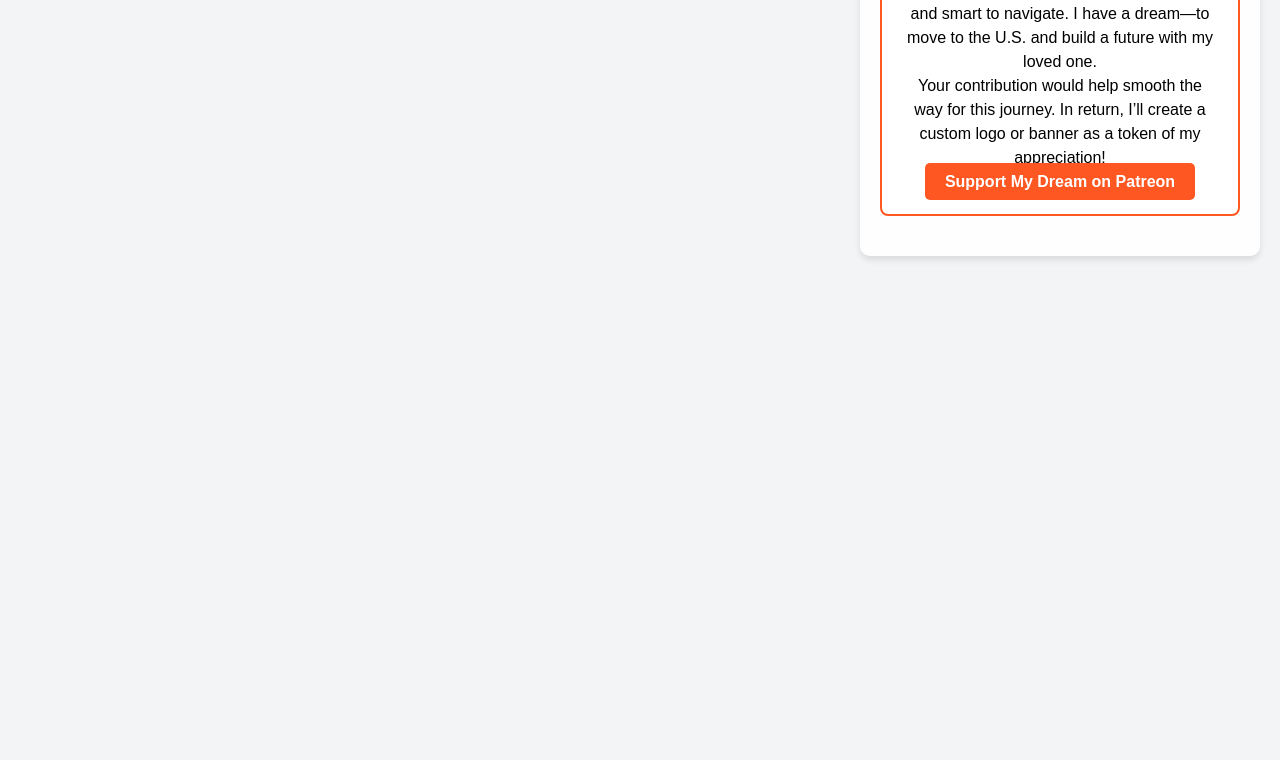
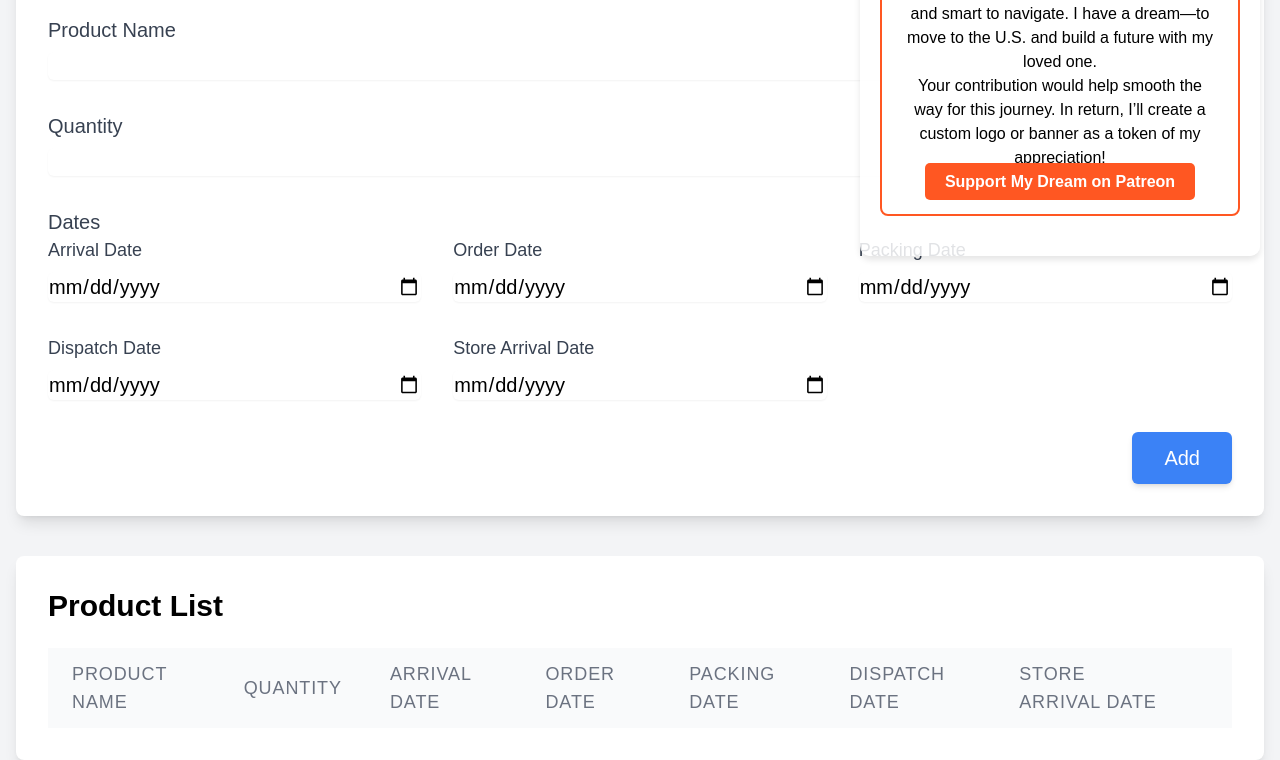
Before and after one commit to violentidk/Muey, a plain HTML site: page ladudemo.html in a window 1280 px wide. Shown: the part 216-976 px from the top of the page. Before the commit the page ends 800 px from the top, so only its background shows below. Drawn offline with nearby package versions, Linux system fonts and the light colour scheme; a web font is replaced by a local one.

Commit message:
Update ladudemo.html

```diff
--- a/ladudemo.html
+++ b/ladudemo.html
@@ -76,11 +76,63 @@
     <div id="app" class="container mx-auto mt-10 px-4">
         <h1 class="text-6xl font-bold text-center mb-8">Warehouse Management System</h1>
 
+        <div class="bg-white p-8 rounded-lg shadow-lg">
+            <form @submit.prevent="addProduct" class="space-y-8">
+                <h2 class="text-3xl font-semibold mb-6">Add New Product</h2>
+                <div class="grid gap-8">
+                    <div>
+                        <label for="productName" class="block text-xl font-medium text-gray-700">Product Name</label>
+                        <input type="text" v-model="newProduct.name" id="productName" class="mt-2 w-full border-gray-300 rounded-md shadow-sm text-xl" required>
+                    </div>
+                    <div>
+                        <label for="quantity" class="block text-xl font-medium text-gray-700">Quantity</label>
+                        <input type="number" v-model="newProduct.quantity" id="quantity" class="mt-2 w-full border-gray-300 rounded-md shadow-sm text-xl" required>
+                    </div>
+                    <div>
+                        <label class="block text-xl font-medium text-gray-700">Dates</label>
+                        <div class="grid gap-8 md:grid-cols-3">
+                            <div v-for="dateField in dateFields" :key="dateField.id">
+                                <label :for="dateField.id" class="block text-lg font-medium text-gray-700">{{ dateField.label }}</label>
+                                <input type="date" v-model="newProduct[dateField.key]" :id="dateField.id" class="mt-2 w-full border-gray-300 rounded-md shadow-sm text-xl">
+                            </div>
+                        </div>
+                    </div>
+                </div>
+                <div class="flex justify-end">
+                    <button type="submit" class="bg-blue-500 text-white px-8 py-3 rounded-md shadow-md hover:bg-blue-600 transition duration-200 text-xl" :disabled="products.length >= 10">Add</button>
+                </div>
+            </form>
+        </div>
+
+        <div class="mt-10 bg-white p-8 rounded-lg shadow-lg overflow-x-auto">
+            <h2 class="text-3xl font-semibold mb-6">Product List</h2>
+            <table class="min-w-full divide-y divide-gray-200">
+                <thead class="bg-gray-50">
+                    <tr>
+                        <th v-for="header in headers" :key="header" class="px-6 py-3 text-left text-lg font-medium text-gray-500 uppercase tracking-wider">{{ header }}</th>
+                        <th class="px-6 py-3"></th>
+                    </tr>
+                </thead>
+                <tbody class="bg-white divide-y divide-gray-200">
+                    <tr v-for="product in products" :key="product.id">
+                        <td class="px-6 py-4 text-lg text-gray-900" v-for="key in keys" :key="key">{{ product[key] }}</td>
+                        <td class="px-6 py-4 text-lg text-gray-900">
+                            <button @click="editProduct(product)" class="text-blue-600 hover:text-blue-900 mr-4">
+                                <i class="fas fa-edit"></i>
+                            </button>
+                            <button @click="removeProduct(product.id)" class="text-red-600 hover:text-red-900">
+                                <i class="fas fa-trash-alt"></i>
+                            </button>
+                        </td>
+                    </tr>
+                </tbody>
+            </table>
+        </div>
+
         <div v-if="showCard" class="floating-card">
-            <button @click="closeCard">
+            <button @click="closeCard" class="absolute top-2 right-2 text-black">
                 <i class="fas fa-times"></i>
             </button>
-
             <div class="intro-container">
                 <h2 class="text-3xl font-bold mb-3">Support My Dream and Journey 💖</h2>
                 <p>Hey there! 👋 I’m a 15-year-old coder from Estonia, passionate about creating templates that make websites super easy and smart to navigate. I have a dream—to move to the U.S. and build a future with my loved one.</p>
@@ -88,26 +140,66 @@
                 <a href="https://patreon.com/Muey" target="_blank">Support My Dream on Patreon</a>
             </div>
         </div>
-
-        <div class="bg-white p-8 rounded-lg shadow-lg">
-            <!-- Content for Add New Product goes here -->
-        </div>
-
     </div>
 
     <script>
         const { createApp, ref } = Vue;
         createApp({
             setup() {
+                const products = ref([]);
+                const newProduct = ref({ name: '', quantity: '', arrivalDate: '', orderDate: '', packedDate: '', sendOutDate: '', storeArrivalDate: '' });
+                const editingProduct = ref(null);
                 const showCard = ref(true);
+                const dateFields = [
+                    { id: 'arrivalDate', label: 'Arrival Date', key: 'arrivalDate' },
+                    { id: 'orderDate', label: 'Order Date', key: 'orderDate' },
+                    { id: 'packedDate', label: 'Packing Date', key: 'packedDate' },
+                    { id: 'sendOutDate', label: 'Dispatch Date', key: 'sendOutDate' },
+                    { id: 'storeArrivalDate', label: 'Store Arrival Date', key: 'storeArrivalDate' }
+                ];
+                const headers = ['Product Name', 'Quantity', 'Arrival Date', 'Order Date', 'Packing Date', 'Dispatch Date', 'Store Arrival Date'];
+                const keys = ['name', 'quantity', 'arrivalDate', 'orderDate', 'packedDate', 'sendOutDate', 'storeArrivalDate'];
+
+                const addProduct = () => {
+                    if (editingProduct.value) {
+                        const index = products.value.findIndex(product => product.id === editingProduct.value.id);
+                        products.value[index] = { ...newProduct.value, id: editingProduct.value.id };
+                        editingProduct.value = null;
+                    } else if (products.value.length < 10) {
+                        products.value.push({ ...newProduct.value, id: Date.now() });
+                    }
+                    resetForm();
+                };
+
+                const editProduct = (product) => {
+                    newProduct.value = { ...product };
+                    editingProduct.value = product;
+                };
+
+                const removeProduct = (id) => {
+                    products.value = products.value.filter(product => product.id !== id);
+                };
 
                 const closeCard = () => {
                     showCard.value = false;
+                    window.open('https://patreon.com/Muey', '_blank');
+                };
+
+                const resetForm = () => {
+                    newProduct.value = { name: '', quantity: '', arrivalDate: '', orderDate: '', packedDate: '', sendOutDate: '', storeArrivalDate: '' };
                 };
 
                 return {
+                    products,
+                    newProduct,
+                    addProduct,
+                    editProduct,
+                    removeProduct,
+                    closeCard,
                     showCard,
-                    closeCard
+                    dateFields,
+                    headers,
+                    keys
                 };
             }
         }).mount('#app');
```
